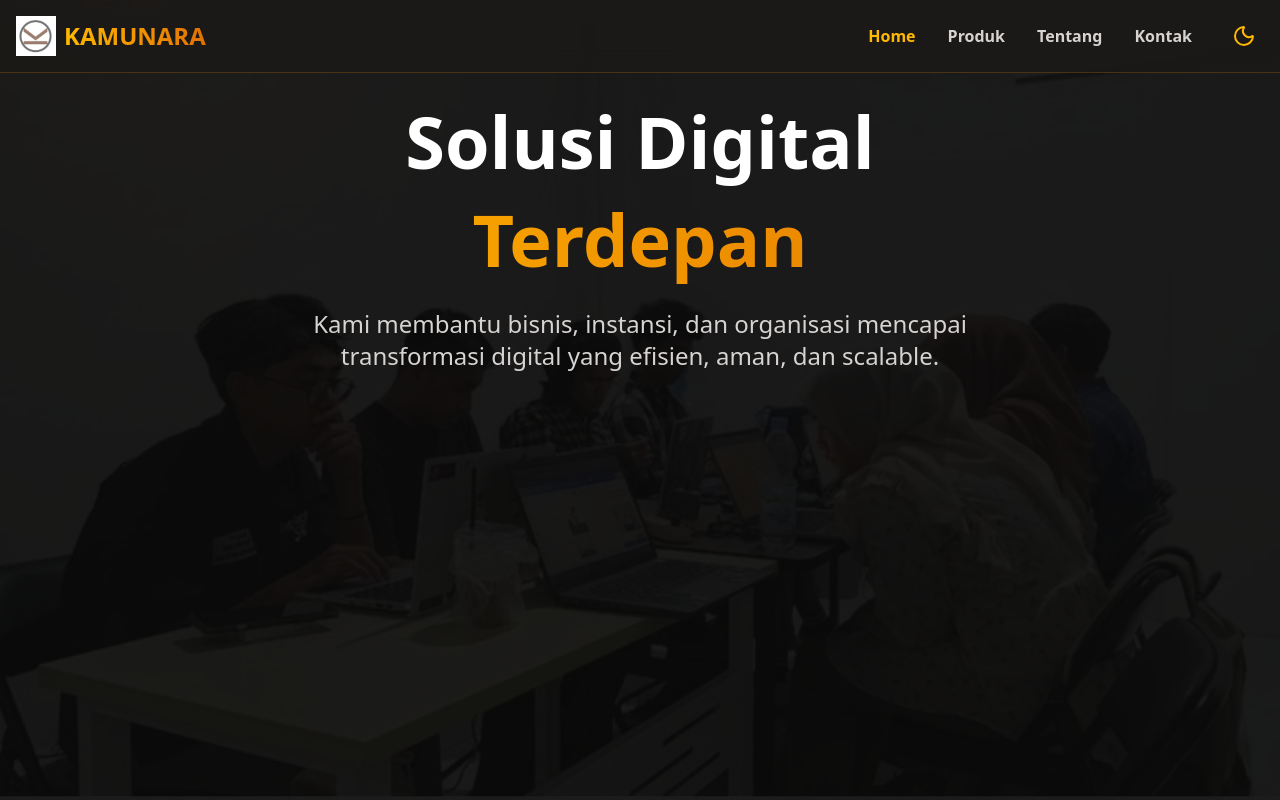
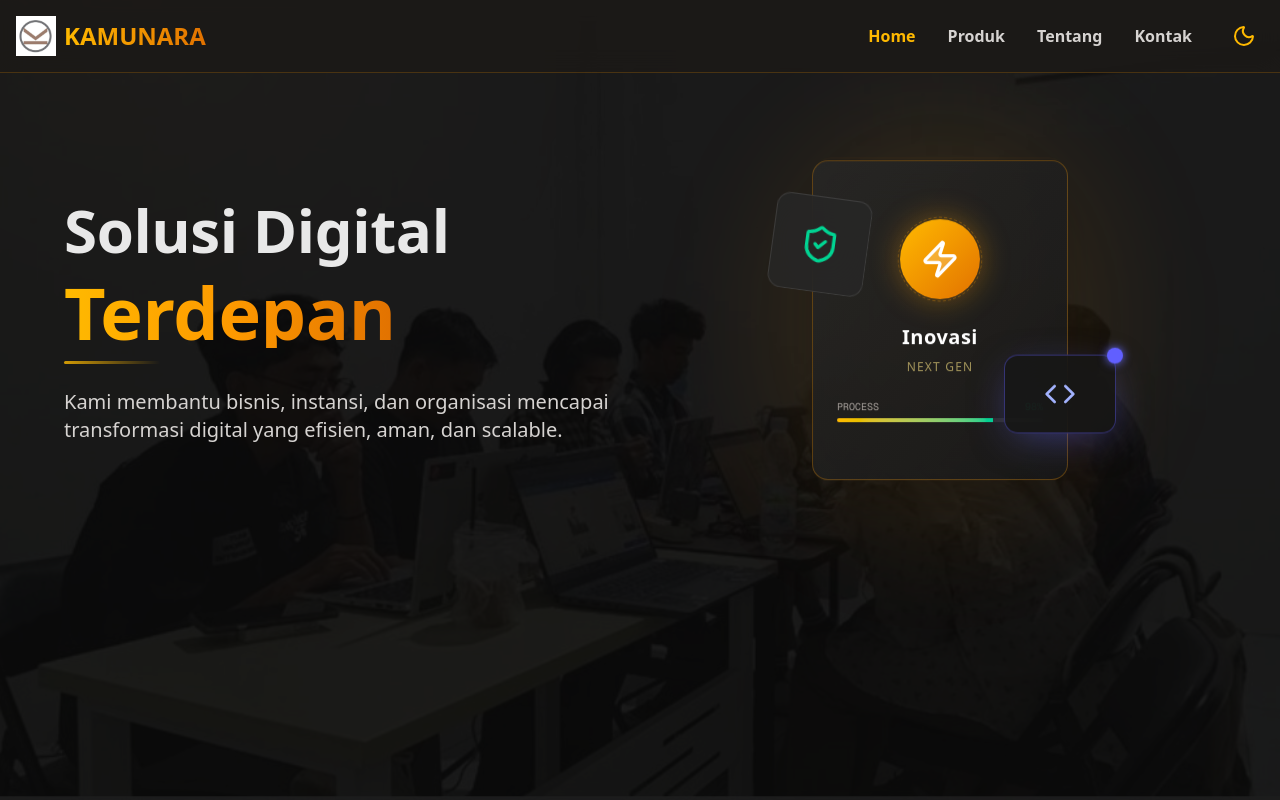
Before and after one commit to husnialfarisal-tech/kamunara, a Next.js app: page /home in a window 1280 px wide. Shown: the top 800 px of the page. Built offline with nearby package versions, Linux system fonts and the light colour scheme.

Commit message:
update 3D home dan menyesuaikan warna

```diff
--- a/src/app/home/page.tsx
+++ b/src/app/home/page.tsx
@@ -19,12 +19,6 @@ export default function HomePage() {
         <div className="relative z-10">
 
           {/* Hero Section */}
-          {/*
-             PERUBAHAN:
-             - 'min-h-[85vh]' diganti menjadi 'min-h-screen'.
-             - Ini membuat tinggi section menjadi 100% tinggi layar (penuh ke bawah).
-             - '-mt-32' tetap ada agar background naik full ke atas (di bawah navbar).
-          */}
           <section className="relative pb-24 md:pb-36 px-4 text-center overflow-hidden min-h-screen -mt-32">
 
             {/* Background Gambar tim.jpeg */}
@@ -33,31 +27,143 @@ export default function HomePage() {
               <div className="absolute inset-0 bg-neutral-950/80" />
             </div>
 
-            {/*
-               Container teks dengan 'pt-24' agar posisi teks tetap di tengah dan tidak tertutup navbar
-               karena section ditarik naik (-mt-32).
-            */}
-            <div className="container mx-auto max-w-5xl relative z-10 pt-24">
+            <div className="container mx-auto max-w-6xl relative z-10 pt-28">
+  <div className="grid lg:grid-cols-2 gap-12 items-center">
+
+
+    {/* ================= LEFT : TITLE ================= */}
+    <div className="text-center lg:text-left">
       <motion.h1
-                initial={{ opacity: 0, y: 50 }}
-                animate={{ opacity: 1, y: 0 }}
-                transition={{ duration: 0.8 }}
-                className="text-5xl sm:text-6xl md:text-7xl font-bold text-white mb-6 leading-tight"
+        initial={{ opacity: 0, x: -50 }}
+        animate={{ opacity: 1, x: 0 }}
+        transition={{ duration: 0.8, ease: 'easeOut' }}
+        className="font-extrabold tracking-tight leading-[1.05]"
       >
+        <span className="block text-4xl sm:text-5xl md:text-6xl text-white/90">
           Solusi Digital
-                <span className="block bg-gradient-to-r from-amber-400 to-amber-600 bg-clip-text text-transparent mt-2">
+        </span>
+
+        <span className="relative inline-block mt-4 text-5xl sm:text-6xl md:text-7xl bg-gradient-to-r from-amber-400 via-amber-500 to-amber-600 bg-clip-text text-transparent">
           Terdepan
+          <span className="absolute left-0 -bottom-4 w-24 h-[3px] rounded-full bg-gradient-to-r from-amber-400/80 to-transparent" />
         </span>
       </motion.h1>
+
       <motion.p
-                initial={{ opacity: 0, y: 30 }}
-                animate={{ opacity: 1, y: 0 }}
-                transition={{ duration: 0.8, delay: 0.3 }}
-                className="text-lg sm:text-xl md:text-2xl text-stone-300 max-w-3xl mx-auto mb-12"
+        initial={{ opacity: 0, x: -30 }}
+        animate={{ opacity: 1, x: 0 }}
+        transition={{ duration: 0.8, delay: 0.2 }}
+        className="mt-10 text-lg sm:text-xl text-stone-300 max-w-xl"
       >
-                Kami membantu bisnis, instansi, dan organisasi mencapai transformasi digital yang efisien, aman, dan scalable.
+        Kami membantu bisnis, instansi, dan organisasi mencapai transformasi
+        digital yang efisien, aman, dan scalable.
       </motion.p>
     </div>
+
+    {/* ================= RIGHT : 3D ANIMATION (PARALLAX DEPTH) ================= */}
+    {/* Container Perspective untuk efek kedalaman 3D */}
+    <div className="relative h-[360px] sm:h-[420px] w-full flex items-center justify-center perspective-[1200px]">
+
+      {/* Scene Group - Tidak berputar, hanya kontainer untuk objek melayang */}
+      <div className="relative w-64 h-80 transform-style-3d">
+
+        {/* 1. CARD BELAKANG (Deep Layer) */}
+        <motion.div
+          animate={{
+            y: [0, -15, 0],
+            rotateY: [-10, 10, -10]
+          }}
+          transition={{ duration: 8, repeat: Infinity, ease: "easeInOut" }}
+          className="absolute inset-0 bg-neutral-900/40 backdrop-blur-md border border-white/5 rounded-2xl transform translate-z-[-60px] scale-90 origin-center"
+        >
+           {/* Hiasan garis di belakang */}
+           <div className="absolute inset-0 border border-amber-500/10 rounded-2xl scale-110 opacity-50" />
+        </motion.div>
+
+        {/* 2. CARD UTAMA (Middle Layer) */}
+        <motion.div
+          animate={{
+            y: [0, -10, 0], // Melayang vertikal pelan
+            rotateX: [2, -2, 2], // Miring sedikit depan belakang
+            rotateY: [-2, 2, -2]  // Miring sedikit kiri kanan
+          }}
+          transition={{ duration: 7, repeat: Infinity, ease: "easeInOut" }}
+          className="absolute inset-0 bg-gradient-to-br from-neutral-800/80 to-neutral-900/90 backdrop-blur-xl border border-amber-500/30 rounded-2xl shadow-2xl flex flex-col items-center justify-center p-6 z-10 overflow-hidden"
+        >
+          {/* Efek kilau cahaya di dalam kartu */}
+          <div className="absolute inset-0 bg-gradient-to-tr from-transparent via-white/5 to-transparent opacity-0 hover:opacity-100 transition-opacity duration-500 pointer-events-none" />
+
+          <div className="relative mb-6">
+            <motion.div
+              animate={{ scale: [1, 1.1, 1], rotate: 360 }}
+              transition={{ duration: 20, repeat: Infinity, ease: "linear" }}
+              className="absolute inset-0 border border-dashed border-amber-500/30 rounded-full"
+            />
+            <div className="relative w-20 h-20 rounded-full bg-gradient-to-br from-amber-400 to-amber-600 flex items-center justify-center shadow-[0_0_30px_rgba(245,158,11,0.4)]">
+               <Zap className="text-white w-10 h-10 fill-white/20" />
+            </div>
+          </div>
+
+          <h3 className="text-white font-bold text-xl tracking-wide">Inovasi</h3>
+          <p className="text-amber-200/60 text-xs mt-2 uppercase tracking-widest">Next Gen</p>
+
+          {/* Progress Bar Animasi */}
+          <div className="w-full mt-6">
+            <div className="flex justify-between text-[10px] text-stone-400 mb-1 font-mono">
+              <span>PROCESS</span>
+              <span className="text-emerald-400">98%</span>
+            </div>
+            <div className="h-1 w-full bg-neutral-700/50 rounded-full overflow-hidden">
+              <motion.div
+                animate={{ width: ["30%", "90%", "60%", "98%"] }}
+                transition={{ duration: 5, repeat: Infinity }}
+                className="h-full bg-gradient-to-r from-amber-400 to-emerald-400"
+              />
+            </div>
+          </div>
+        </motion.div>
+
+        {/* 3. ELEMEN DEPAN (Floating Overlay - Security) */}
+        <motion.div
+          animate={{
+            y: [0, 20, 0],
+            x: [0, -10, 0],
+            rotateX: [10, 5, 10]
+          }}
+          transition={{ duration: 6, repeat: Infinity, ease: "easeInOut" }}
+          className="absolute -right-12 bottom-12 w-28 h-20 bg-neutral-900/80 backdrop-blur-xl border border-indigo-500/40 rounded-xl flex items-center justify-center transform translate-z-[50px] shadow-[0_10px_40px_-10px_rgba(99,102,241,0.5)] z-20"
+        >
+          <Code className="text-indigo-300 w-8 h-8" />
+          {/* Detail chip */}
+          <div className="absolute -top-2 -right-2 w-4 h-4 bg-indigo-500 rounded-full shadow-[0_0_10px_#6366f1]" />
+        </motion.div>
+
+        {/* 4. ELEMEN SAMPING (Floating Orb - Tech) */}
+        <motion.div
+          animate={{
+            y: [10, -10, 10],
+            rotateZ: [0, 10, 0]
+          }}
+          transition={{ duration: 9, repeat: Infinity, ease: "easeInOut" }}
+          /* PERBAIKAN: z-30 ditambahkan dan translate-z dinaikkan menjadi [50px] agar benar-benar di depan */
+          className="absolute -left-10 top-10 w-24 h-24 bg-neutral-800/80 backdrop-blur-xl border border-white/10 rounded-xl flex items-center justify-center transform translate-z-[50px] rotate-y-[-15deg] z-30"
+        >
+           <ShieldCheck className="text-emerald-400 w-10 h-10" />
+        </motion.div>
+
+        {/* 5. GLOW AMBIENT (Menambah volume) */}
+        <motion.div
+           animate={{ scale: [1, 1.2, 1], opacity: [0.4, 0.6, 0.4] }}
+           transition={{ duration: 4, repeat: Infinity }}
+           className="absolute inset-0 bg-amber-500/20 rounded-full blur-[60px] transform translate-z-[-80px]"
+        />
+
+      </div>
+    </div>
+
+  </div>
+</div>
+
           </section>
 
           {/* Benefit Section */}
@@ -123,7 +229,7 @@ export default function HomePage() {
 
                     {/* Features Section */}
           <section className="py-24 px-4 relative">
-             <div className="absolute top-0 left-1/2 -translate-x-1/2 w-24 h-px bg-gradient-to-r from-transparent via-amber-500/50 to-transparent" />
+            <div className="absolute top-0 left-1/2 -translate-x-1/2 w-24 h-px bg-gradient-to-r from-transparent via-white/50 to-transparent" />
 
             <div className="container mx-auto max-w-5xl">
               <motion.h2
@@ -133,6 +239,7 @@ export default function HomePage() {
               >
                 Teknologi Kami
               </motion.h2>
+
               <motion.p
                 initial={{ opacity: 0 }}
                 whileInView={{ opacity: 1 }}
@@ -168,21 +275,26 @@ export default function HomePage() {
                     whileHover={{
                       y: -14,
                       scale: 1.045,
-                      boxShadow: '0 22px 45px -12px rgba(99, 102, 241, 0.55)',
+                      boxShadow: '0 22px 45px -12px rgba(255, 255, 255, 0.45)',
                       transition: {
                         duration: 0.14,
                         ease: 'easeOut'
                       }
                     }}
-                    className="group relative p-8 bg-neutral-900/60 backdrop-blur-sm border border-white/5 hover:border-indigo-500/30 text-center overflow-hidden rounded-2xl"
+                    className="group relative p-8 bg-neutral-900/60 backdrop-blur-sm border border-white/5 hover:border-white/30 text-center overflow-hidden rounded-2xl"
                   >
+                    {/* Glow putih */}
                     <div className="absolute inset-0 opacity-0 group-hover:opacity-70 transition-opacity duration-150 pointer-events-none">
-                      <div className="absolute inset-0 bg-gradient-to-br from-indigo-500/20 to-transparent blur-2xl scale-110" />
+                      <div className="absolute inset-0 bg-gradient-to-br from-white/20 to-transparent blur-2xl scale-110" />
                     </div>
-                    <item.icon className="w-12 h-12 text-indigo-400 mx-auto mb-6 transition-transform duration-150 group-hover:scale-125 group-hover:-rotate-3" />
-                    <h3 className="text-xl font-bold text-white mb-3 transition-colors duration-150 group-hover:text-indigo-200">
+
+                    {/* Icon putih */}
+                    <item.icon className="w-12 h-12 text-white mx-auto mb-6 transition-transform duration-150 group-hover:scale-125 group-hover:-rotate-3" />
+
+                    <h3 className="text-xl font-bold text-white mb-3 transition-colors duration-150 group-hover:text-white">
                       {item.title}
                     </h3>
+
                     <p className="text-stone-400 transition-colors duration-150 group-hover:text-stone-100">
                       {item.desc}
                     </p>
```
Also changed, not shown: src/app/produk/page.tsx (+23 -16 lines), src/app/tentang/page.tsx (+16 -14 lines). Lines whose indentation alone changed are shown as unchanged.
